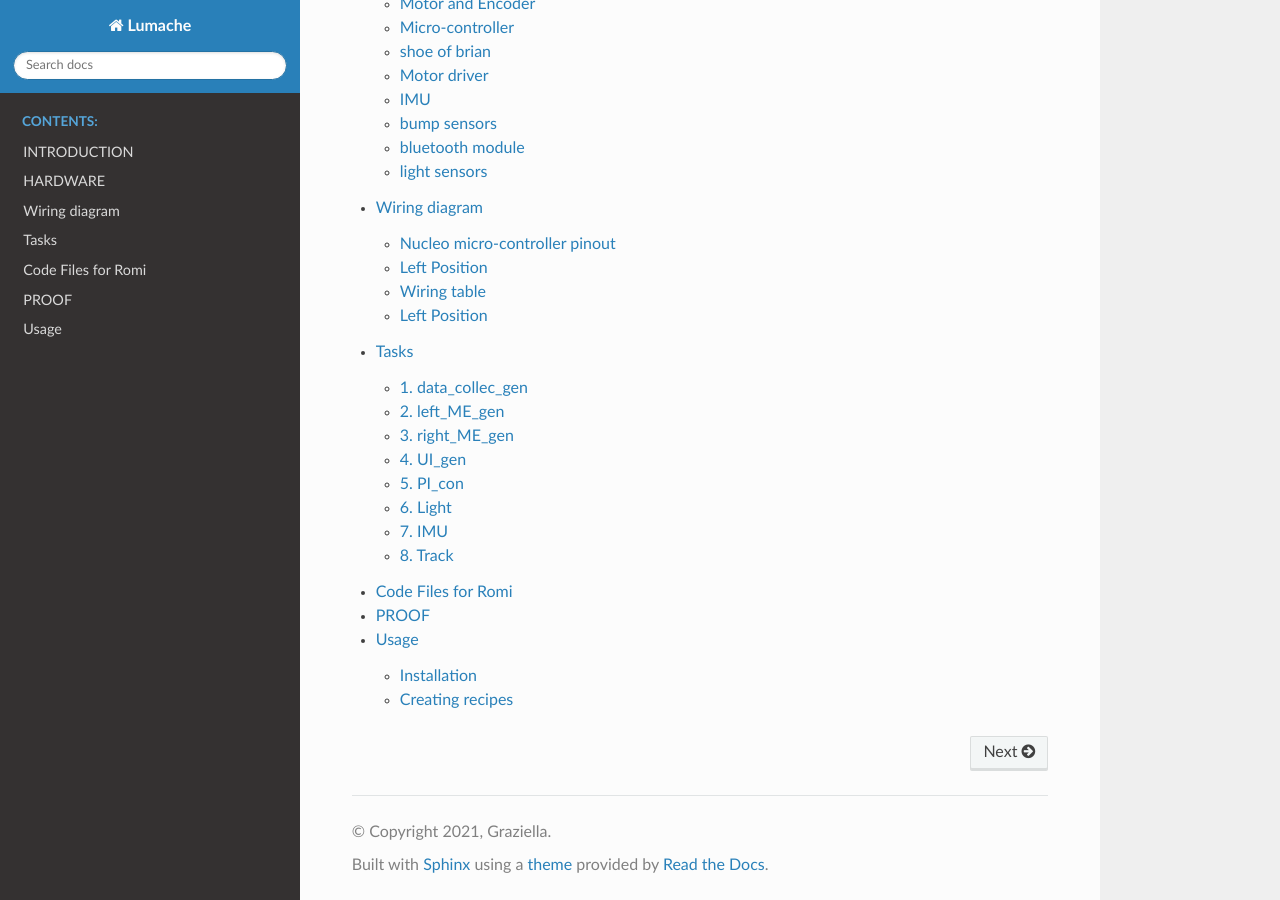
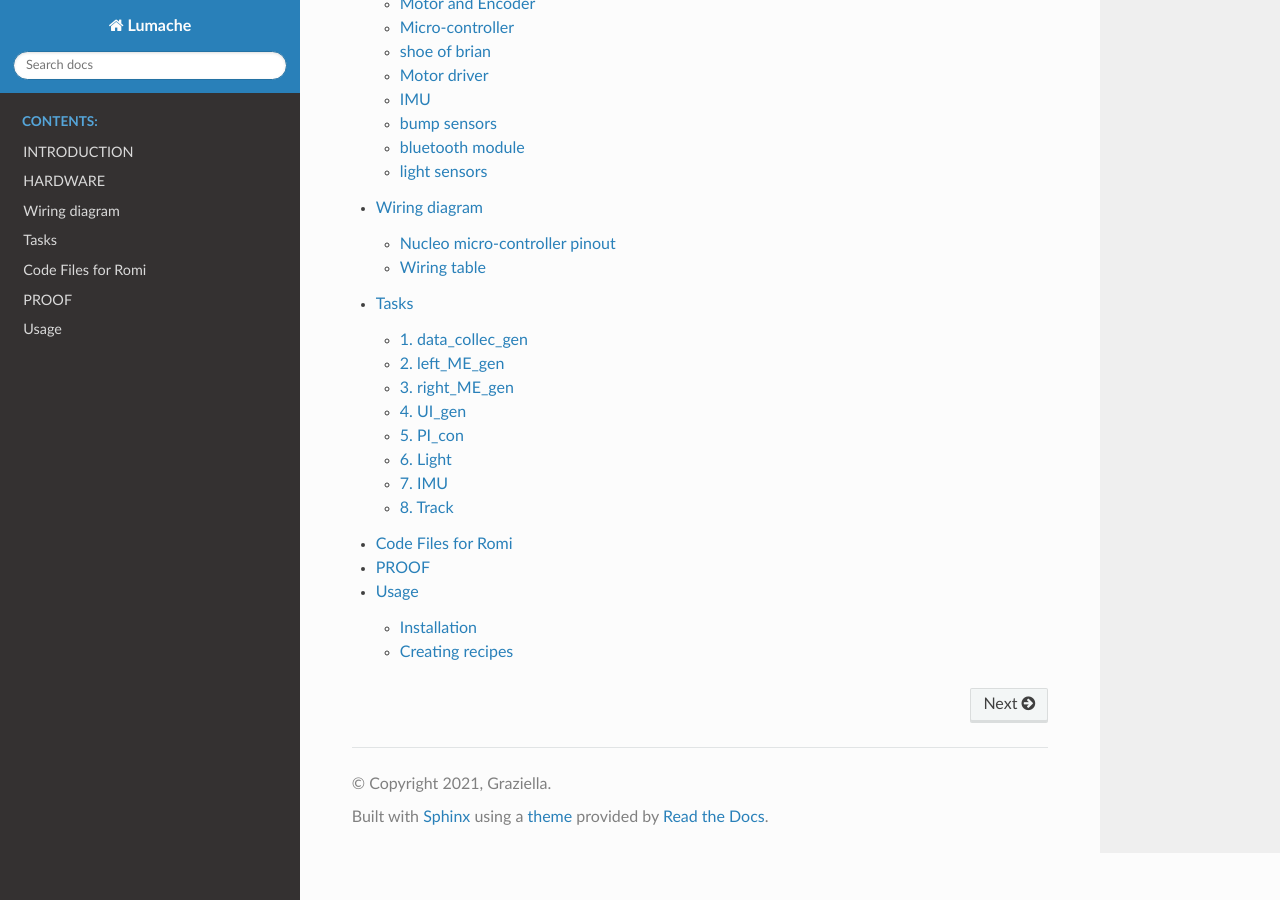
Before and after one commit to jirehevelasquez/mech-romi-files-, a Sphinx documentation site: the page built from docs/source/index.rst, in a window 1280 px wide and 900 px high, scrolled down 529 px. Built offline with Sphinx 7.4.7 and the Read the Docs theme 3.1.0, drawn with Linux system fonts in a browser that asks for light colours; pages that are not in the unit, such as notebooks, are missing from menus.

Commit message:
Update Wiring diagram.rst

```diff
--- a/docs/source/Wiring diagram.rst
+++ b/docs/source/Wiring diagram.rst
@@ -4,8 +4,6 @@ Wiring diagram
 Nucleo micro-controller pinout
 --------------------------------
 
-Left Position
-----
 .. figure:: ../../images/nucleo_pinout.png
     :align: center
     :height: 500px
@@ -17,8 +15,6 @@ For the pin designations we used where the ones for the morph board.(dark blue l
 Wiring table
 -------------------------------
 
-Left Position
-----
 .. figure:: ../../images/Romi_pinout.png
     :align: center
     :height: 500px
```
